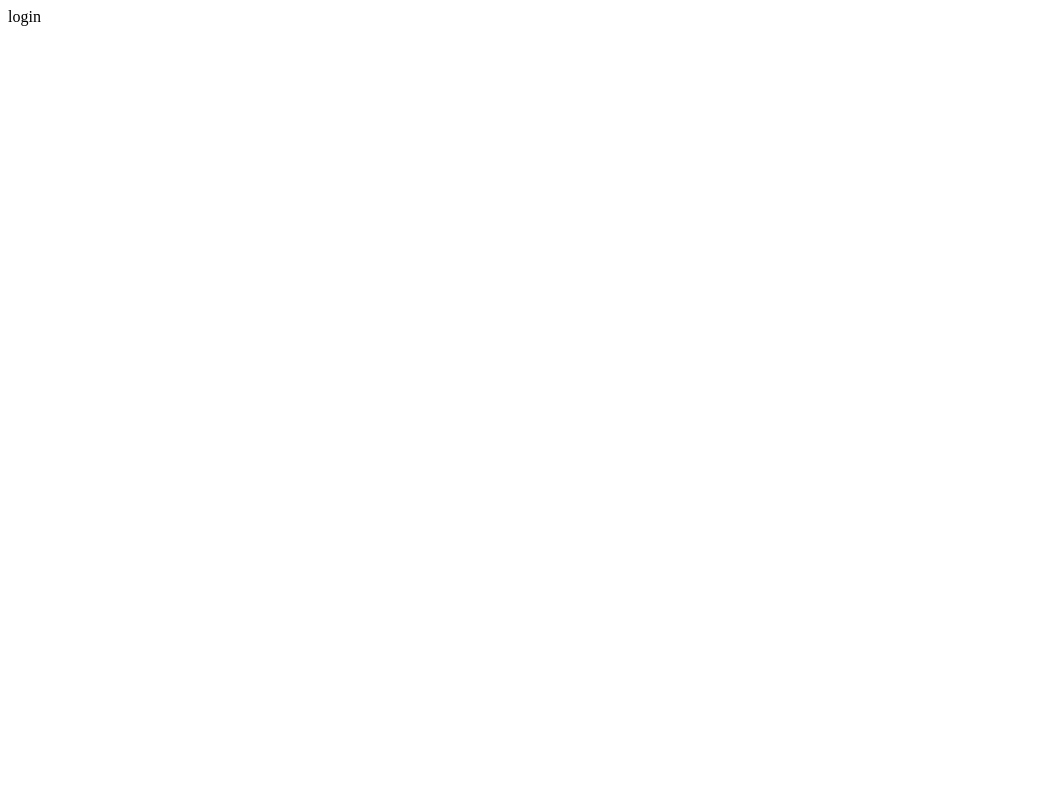
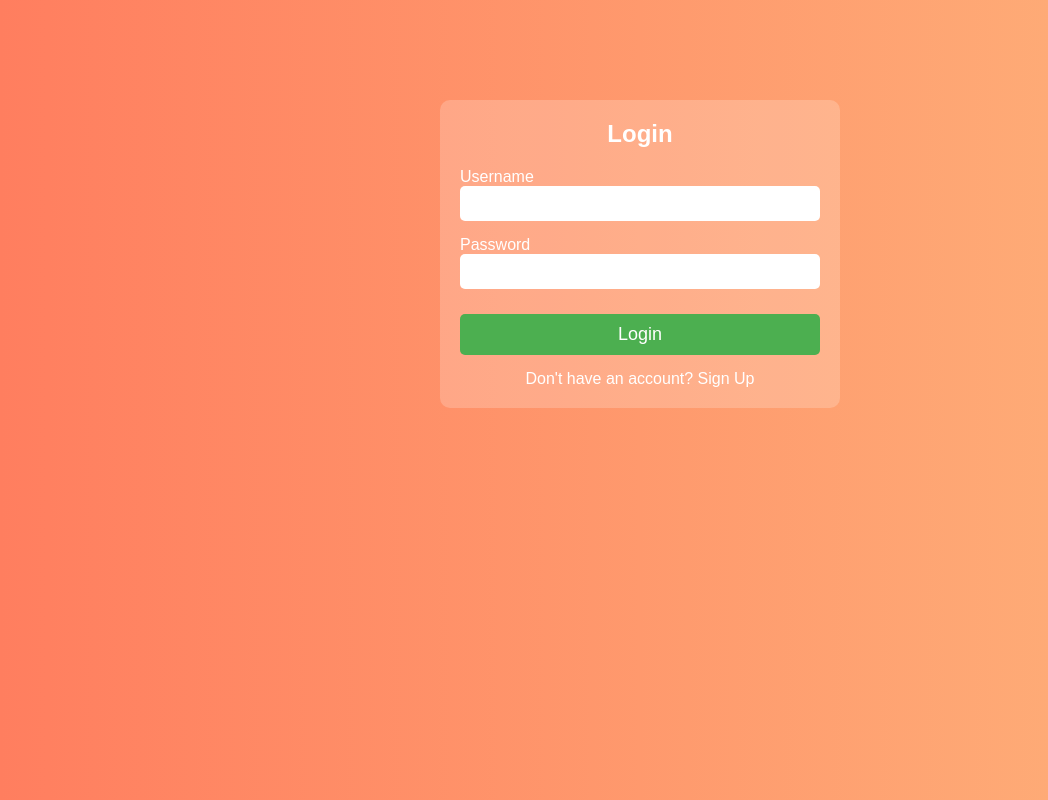
Before and after one commit to Hardik-Mehta-Python/user_authentication, a Django app: page /login/ in a window 1280 px wide. Before the commit the part shown is almost empty. Shown: the whole page, without its empty margins (0-1048 px from the left). Run offline with Django 5.2, Linux system fonts and the light colour scheme.

Commit message:
loginpage

```diff
--- a/user_login/templates/login.html
+++ b/user_login/templates/login.html
@@ -0,0 +1,83 @@
+<!DOCTYPE html>
+<html lang="en">
+<head>
+    <meta charset="UTF-8">
+    <meta name="viewport" content="width=device-width, initial-scale=1.0">
+    <title>Login</title>
+    <style>
+        * {
+            margin: 0;
+            padding: 0;
+            box-sizing: border-box;
+            font-family: Arial, sans-serif;
+        }
+        body {
+            background: linear-gradient(to right, #ff7e5f, #feb47b);
+            color: white;
+            text-align: center;
+        }
+        .container {
+            width: 100%;
+            max-width: 400px;
+            margin: 100px auto;
+            padding: 20px;
+            background: rgba(255, 255, 255, 0.2);
+            border-radius: 10px;
+        }
+        h2 {
+            margin-bottom: 20px;
+        }
+        .form-group {
+            margin-bottom: 15px;
+            text-align: left;
+        }
+        label {
+            display: block;
+            font-size: 16px;
+        }
+        input {
+            width: 100%;
+            padding: 10px;
+            border: none;
+            border-radius: 5px;
+        }
+        .btn {
+            width: 100%;
+            padding: 10px;
+            margin-top: 10px;
+            font-size: 18px;
+            color: white;
+            background: #4CAF50;
+            border: none;
+            border-radius: 5px;
+            cursor: pointer;
+        }
+        .btn:hover {
+            background: #45a049;
+        }
+        .signup-link {
+            margin-top: 15px;
+            display: block;
+            color: white;
+            text-decoration: none;
+        }
+    </style>
+</head>
+<body>
+    <div class="container">
+        <h2>Login</h2>
+        <form method = "post",action= "/">
+            <div class="form-group">
+                <label for="username">Username</label>
+                <input type="username" id="username" name="username" required>
+            </div>
+            <div class="form-group">
+                <label for="password">Password</label>
+                <input type="password" id="password" name="password" required>
+            </div>
+            <button type="submit" class="btn">Login</button>
+        </form>
+        <a href="/signup" class="signup-link">Don't have an account? Sign Up</a>
+    </div>
+</body>
+</html>
--- a/user_login/templates/signup.html
+++ b/user_login/templates/signup.html
@@ -66,7 +66,7 @@
 <body>
     <div class="container">
         <h2>Sign Up</h2>
-        <form method = "post" action = "">
+        <form method = "post" action = "/">
             <div class="form-group">
                 <label for="full name">Fullname</label>
                 <input type="text" id="Fullname" name="Fullname" required>
@@ -93,7 +93,7 @@
             </div>
             <button type="submit" class="btn">Sign Up</button>
         </form>
-        <a href="#" class="login-link">Already have an account? Login</a>
+        <a href="/login" class="login-link">Already have an account? Login</a>
     </div>
 </body>
 </html>
--- a/user_login/views.py
+++ b/user_login/views.py
@@ -5,7 +5,7 @@ def index(request):
     return render(request,"index.html")
 
 def login(request):
-    return HttpResponse("login")
+    return render(request,"login.html")
 
 def signup(request):
     return render(request,"signup.html")
```
